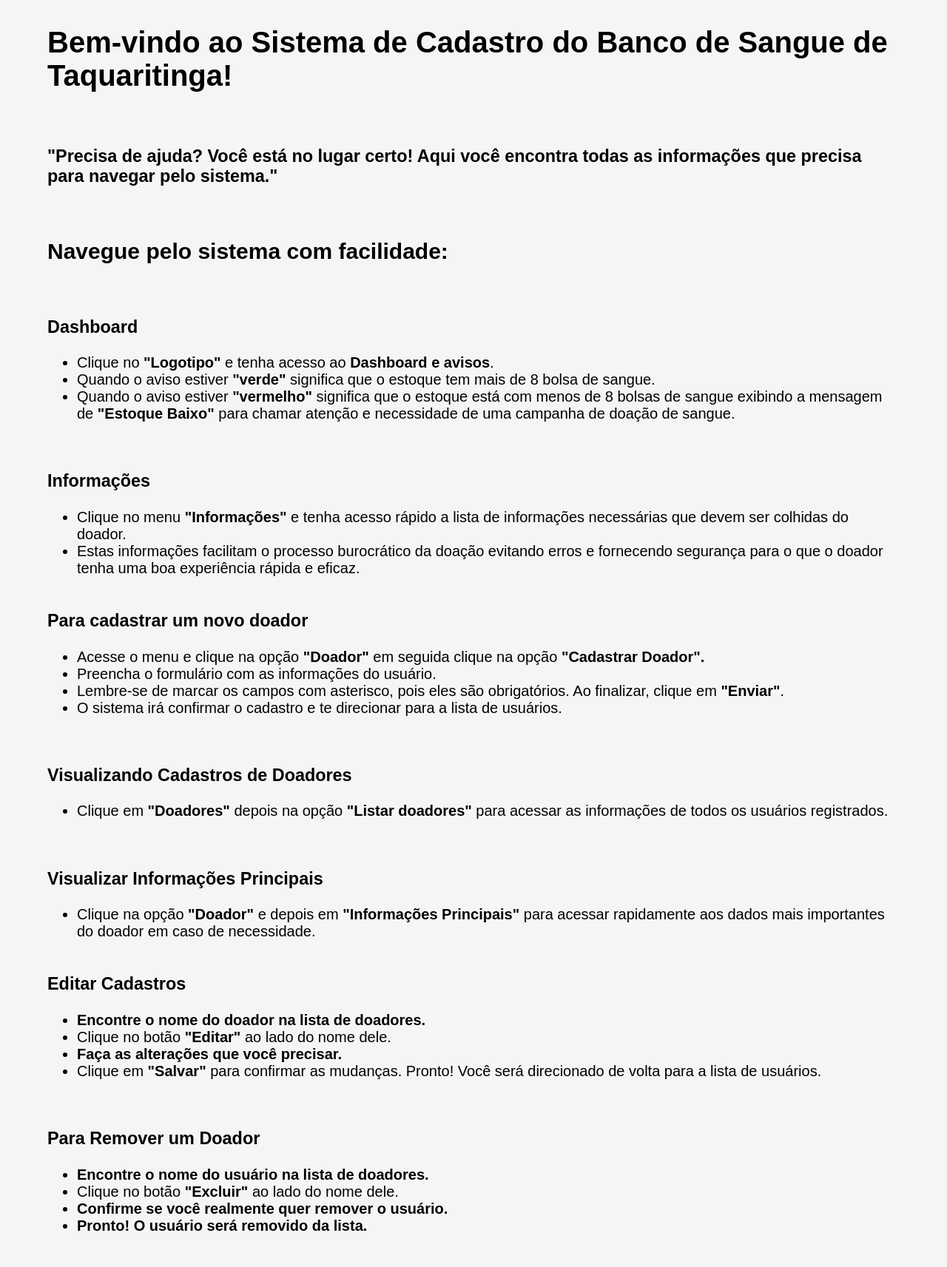
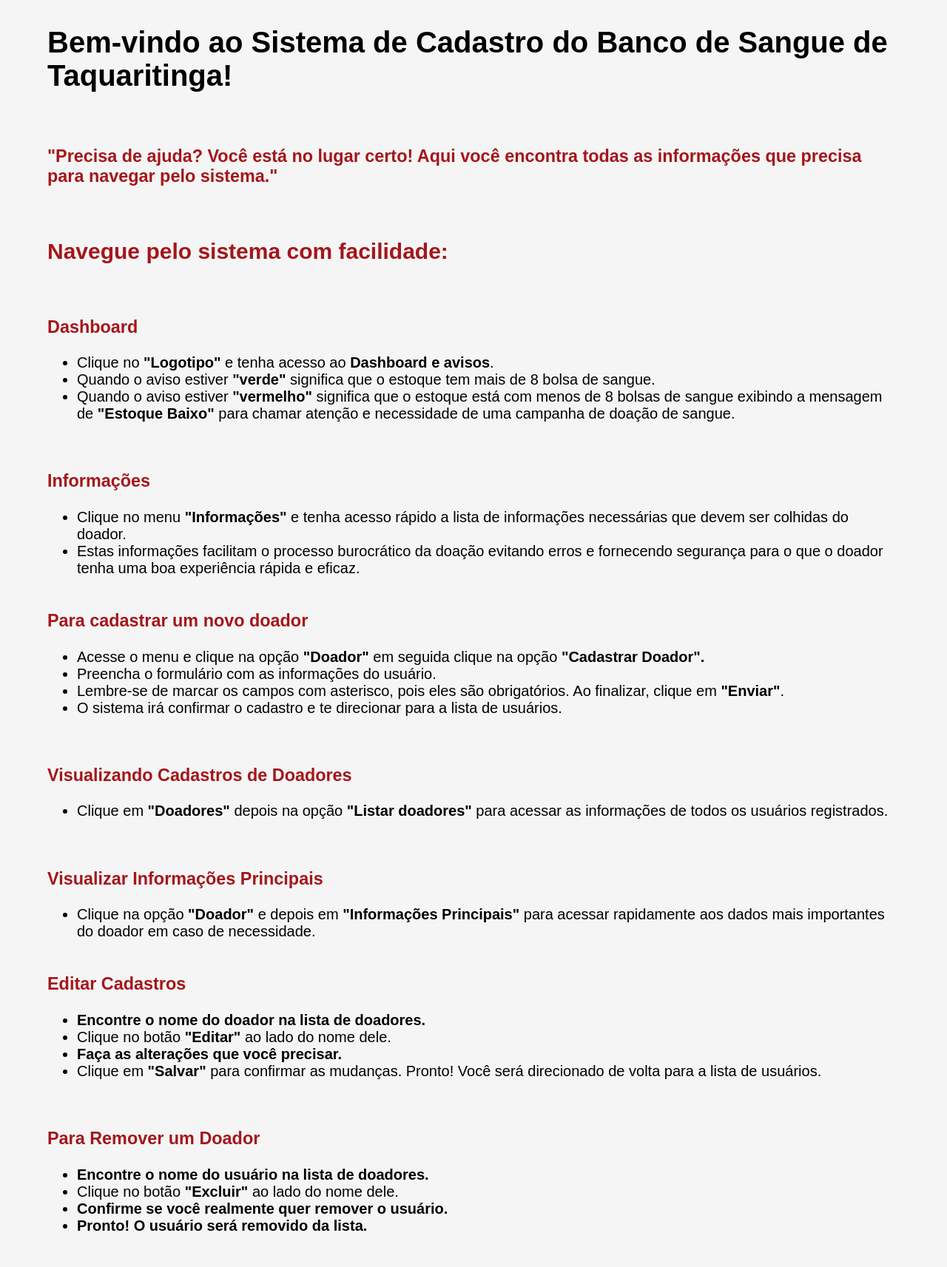
Before and after one commit to AdryanTroiano/Sistema-de-Cadastro, a PHP site: page /index.php?page=help in a window 1280 px wide. Shown: the part 207-1920 px from the top of the page at 74% size. Run offline with PHP 8.4, Linux system fonts and the light colour scheme.

Commit message:
correção da cor dropdown hover, estilização de titulos da  pagina ajuda para a mesma cor do header

```diff
--- a/v1.0.7/help.php
+++ b/v1.0.7/help.php
@@ -12,58 +12,58 @@
 <main>
     <div class="contenthelp">
         <h1>Bem-vindo ao Sistema de Cadastro do Banco de Sangue de Taquaritinga!</h1><br>
-        <h3>"Precisa de ajuda? Você está no lugar certo! Aqui você encontra todas as informações que precisa para navegar pelo sistema."</h3><br>
-        <h2>Navegue pelo sistema com facilidade:</h2><br>
+        <h3 class="red">"Precisa de ajuda? Você está no lugar certo! Aqui você encontra todas as informações que precisa para navegar pelo sistema."</h3><br>
+        <h2 class="red">Navegue pelo sistema com facilidade:</h2><br>
 
-        <h3>Dashboard</h3>
+        <h3 class="red">Dashboard</h3>
         <ul>
             <li>Clique no <strong>"Logotipo"</strong> e tenha acesso ao <strong>Dashboard e avisos</strong>.</li>
             <li>Quando o aviso estiver <strong>"verde"</strong> significa que o estoque tem mais de 8 bolsa de sangue.
             <li>Quando o aviso estiver <strong>"vermelho"</strong> significa que o estoque está com menos de 8 bolsas de sangue exibindo a mensagem de <strong>"Estoque Baixo"</strong> para chamar atenção e necessidade de uma campanha de doação de sangue.</li>
             </ul></li><br>
-        <h3>Informações</h3>
+        <h3 class="red">Informações</h3>
         <ul>
             <li>Clique no menu <strong>"Informações"</strong> e tenha acesso rápido a lista de informações necessárias que devem ser colhidas do doador.</li>
             <li>Estas informações facilitam o processo burocrático da doação evitando erros e fornecendo segurança para o que o doador tenha uma boa experiência rápida e eficaz.</li><br>
         </ul>
-        <h3>Para cadastrar um novo doador</h3>
+        <h3 class="red">Para cadastrar um novo doador</h3>
         <ul>
             <li>Acesse o menu e clique na opção <strong>"Doador"</strong> em seguida clique na opção <strong>"Cadastrar Doador".</strong></li>
             <li>Preencha o formulário com as informações do usuário.</li>
             <li>Lembre-se de marcar os campos com asterisco, pois eles são obrigatórios. Ao finalizar, clique em <strong>"Enviar"</strong>.</li>
             <li>O sistema irá confirmar o cadastro e te direcionar para a lista de usuários.</li>
         </ul><br>
-        <h3>Visualizando Cadastros de Doadores</h3>
+        <h3 class="red">Visualizando Cadastros de Doadores</h3>
         <ul>
             <li>Clique em <strong>"Doadores"</strong> depois na opção <strong>"Listar doadores"</strong> para acessar as informações de todos os usuários registrados.</li>
         </ul><br>
-        <h3>Visualizar Informações Principais</h3>
+        <h3 class="red">Visualizar Informações Principais</h3>
         <ul>
             <li>Clique na opção <strong>"Doador"</strong> e depois em <strong>"Informações Principais"</strong> para acessar rapidamente aos dados mais importantes do doador em caso de necessidade.</li><br>
         </ul>
-        <h3>Editar Cadastros</h3>
+        <h3 class="red">Editar Cadastros</h3>
         <ul>
             <li><b>Encontre o nome do doador na lista de doadores.</b></li>
             <li>Clique no botão <strong>"Editar"</strong> ao lado do nome dele.</li>
             <li><b>Faça as alterações que você precisar.</b></li>
             <li>Clique em <strong>"Salvar"</strong> para confirmar as mudanças. Pronto! Você será direcionado de volta para a lista de usuários.</li>
         </ul><br>
-        <h3>Para Remover um Doador</h3>
+        <h3 class="red">Para Remover um Doador</h3>
         <ul>
             <li><b>Encontre o nome do usuário na lista de doadores.</b></li>
             <li>Clique no botão <strong>"Excluir"</strong> ao lado do nome dele.</li>
             <li><b>Confirme se você realmente quer remover o usuário.</b></li>
             <li><b>Pronto! O usuário será removido da lista.</b></li>
         </ul><br>
-        <h3>Mensagem de Erros e Problemas</h3>
+        <h3 class="red">Mensagem de Erros e Problemas</h3>
         <ul>
             <li><strong>Ops, algo deu errado!</strong> Parece que houve um probleminha ao <strong>[cadastrar/editar/excluir]</strong> as informações. Por favor, verifique se todos os dados estão corretos e tente novamente.</li>
         </ul><br>
-        <h3>Navegação</h3>
+        <h3 class="red">Navegação</h3>
         <ul>
             <li><strong>No menu, você pode facilmente voltar para a página principal, adicionar novos doadores, consultar estoque de sangue e datas de doação facilitando o atendimanto aos doadores e profissionais de saúde podendo ajudando a salvar mais vidas pois 1 segundo pode fazer a difereça e salvar uma vida.</strong></li> <!--Quis dar uma enviadada pra gerar uma emoção-->
         </ul><br>
-        <h3>Dicas adicionais</h3>
+        <h3 class="red">Dicas adicionais</h3>
         <ul class="instrucao">
             <li><strong>"Para garantir que tudo ocorra conforme o planejado, preencha todos os campos obrigatórios. Suas informações serão armazenadas de forma segura para que você possa acessá-las e atualizá-las quando quiser."</strong></li>
         </ul><br>
--- a/v1.0.7/style.css
+++ b/v1.0.7/style.css
@@ -17,6 +17,10 @@ nav {
     z-index: 1000;
     position: static;
     top: 0;
+}
+
+.red{
+    color: #a4161a;
 }
 
 .icones {
@@ -120,7 +124,8 @@ nav {
 /* Efeito de hover nos itens do menu dropdown */
 .dropdown-item:hover {
     color: black;
-    background-color: #d15559;
+    background-color: #efa4a6a6;
+
     transform: translateY(5px); /* Move o item para baixo ao passar o mouse */
 }
 
```
